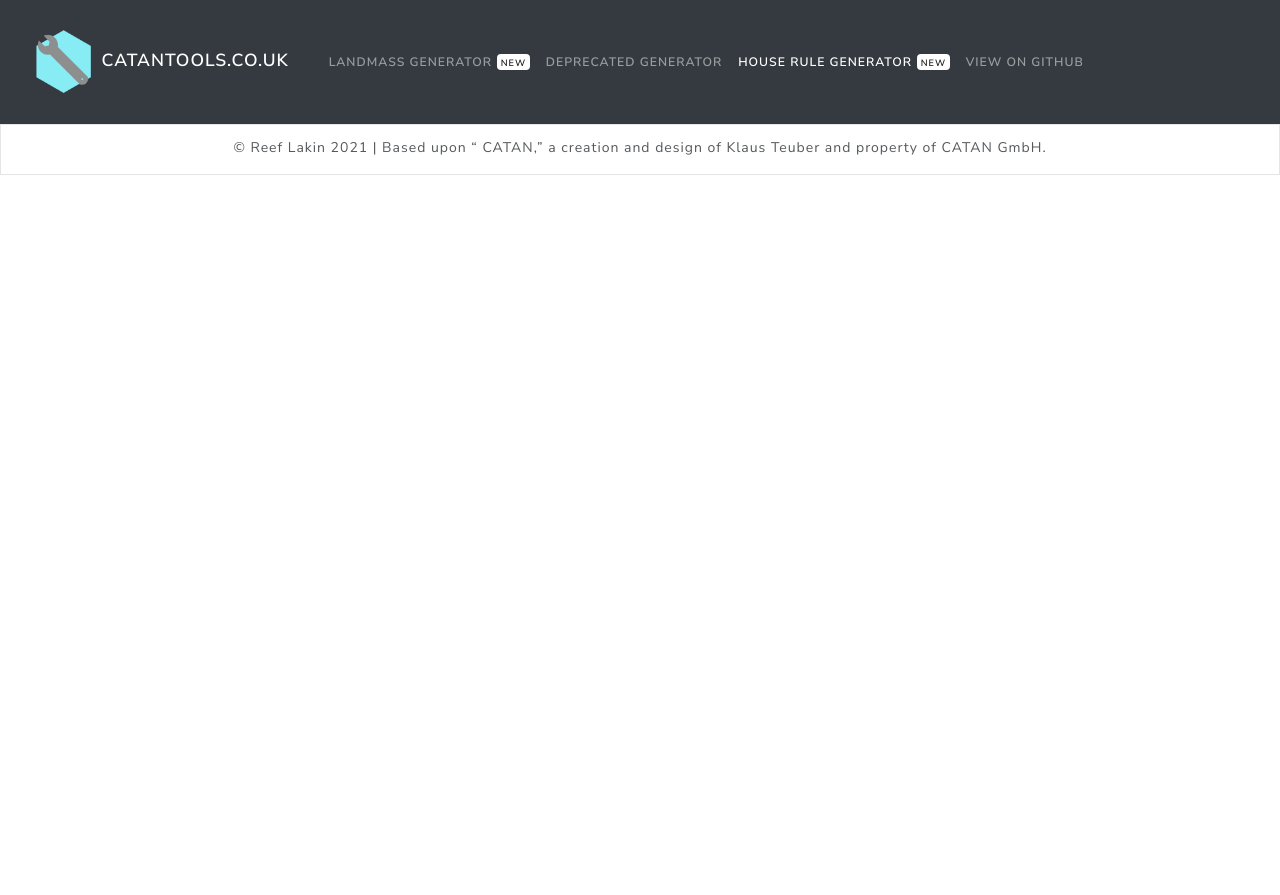
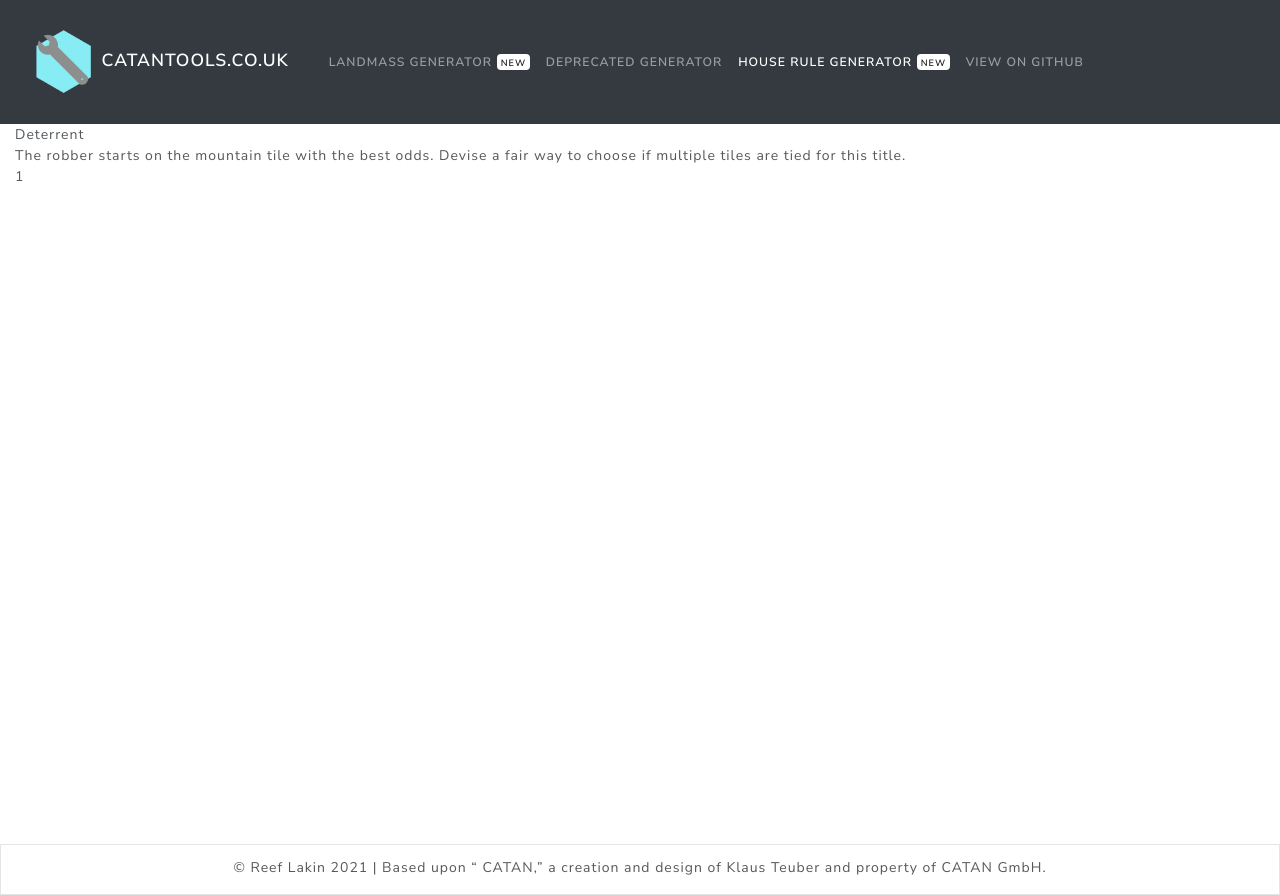
Before and after one commit to ReefLakin/CellularAutomataCatan, a PHP site: page /house.php in a window 1280 px wide. Before the commit the page ends 175 px from the top, so only its background shows below. Run offline with PHP 8.4, Linux system fonts and the light colour scheme.

Commit message:
Added Backend Logic
Added logical randomization of House Rules that should scale quite easily.

```diff
--- /dev/null
+++ b/Rule.php
@@ -0,0 +1,113 @@
+<?php
+
+class Rule
+{
+
+    private $title;
+    private $intensity;
+    private $text;
+
+    public function getTitle() {
+        return $this->title;
+    }
+
+    public function getIntensity() {
+        return $this->intensity;
+    }
+
+    public function getText() {
+        return $this->text;
+    }
+
+    // Main Rule Generation Method
+    public function generateRule($scale) {
+        $this->text = "";
+        $rawText = $this->getRule($scale);
+        $this->formatRaw($rawText);
+        $this->intensity = $scale;
+    }
+
+    // Random rule retrieval.
+    private function getRule($scale) {
+
+        $rulesMinor = array(
+            "[title:Care Package]All players start with [number:2,5] [resources].",
+            "[title:Deterrent]The robber starts on the [nice_terrain] tile with the best odds. Devise a fair way to choose if multiple tiles are tied for this title."
+        );
+
+        $rulesModerate = array(
+            "[title:Pickpocketing Prowess]Steal two resources instead of one from a single adjacent player when you move the robber to a new tile.",
+            "[title:Roadless]When players build their first two settlements at the start of the game, they do not build any free roads branching off."
+        );
+
+        $index = 0;
+
+        if ($scale == 1) {
+            $index = array_rand($rulesMinor);
+            return $rulesMinor[$index];
+        }
+        else {
+            $index = array_rand($rulesModerate);
+            return $rulesModerate[$index];
+        }
+    }
+
+    // Format the text so humans like it.
+    private function formatRaw($pre) {
+
+        $temp = "";
+        $track = false;
+
+        $textChars = str_split($pre);
+        foreach ($textChars as $char) {
+
+
+            if ($char != "[" && $track == false) {
+                $this->text = $this->text . $char;
+            }
+
+            else {
+
+                if ($char == "[") {
+                    $track = true;
+                }
+                elseif ($char == "]") {
+                    $this->handleAction($temp);
+                    $temp = "";
+                    $track = false;
+                }
+                else {
+                    $temp = $temp . $char;
+                }
+
+            }
+        }
+
+    }
+
+    // Do special things.
+    private function handleAction($action) {
+
+        $new = explode(":", $action);
+
+        if ($new[0] == "title") {
+            $this->title = $new[1];
+        }
+        elseif ($new[0] == "number") {
+            $range = explode(",", $new[1]);
+            $num = rand($range[0], $range[1]);
+            $this->text = $this->text . strval($num);
+        }
+        elseif ($new[0] == "resources") {
+            $options = array("bricks", "lumber", "wool", "grain", "ores");
+            $this->text = $this->text . $options[rand(0, 4)];
+        }
+        elseif ($new[0] == "nice_terrain") {
+            $options = array("forest", "pasture", "field", "hills", "mountain", "goldmine" );
+            $this->text = $this->text . $options[rand(0, 5)];
+        }
+
+    }
+
+
+}
--- a/house.php
+++ b/house.php
@@ -1,6 +1,12 @@
+<?php
+require 'Rule.php';
+?>
+
 <!DOCTYPE html>
 <html lang="en">
 <head>
+
+
     <!-- Required Meta -->
     <meta charset="utf-8">
     <meta name="viewport" content="width=device-width, initial-scale=1">
@@ -41,7 +47,16 @@
 </nav>
 
 
-
+<div class="container-fluid bg-secondary" style="height: 90vh">
+<?php $rule = new Rule();
+    $rule->generateRule(1);
+    echo $rule->getTitle();
+    echo '<br>';
+    echo $rule->getText();
+    echo '<br>';
+    echo $rule->getIntensity();
+?>
+</div>
 
 
 
```
